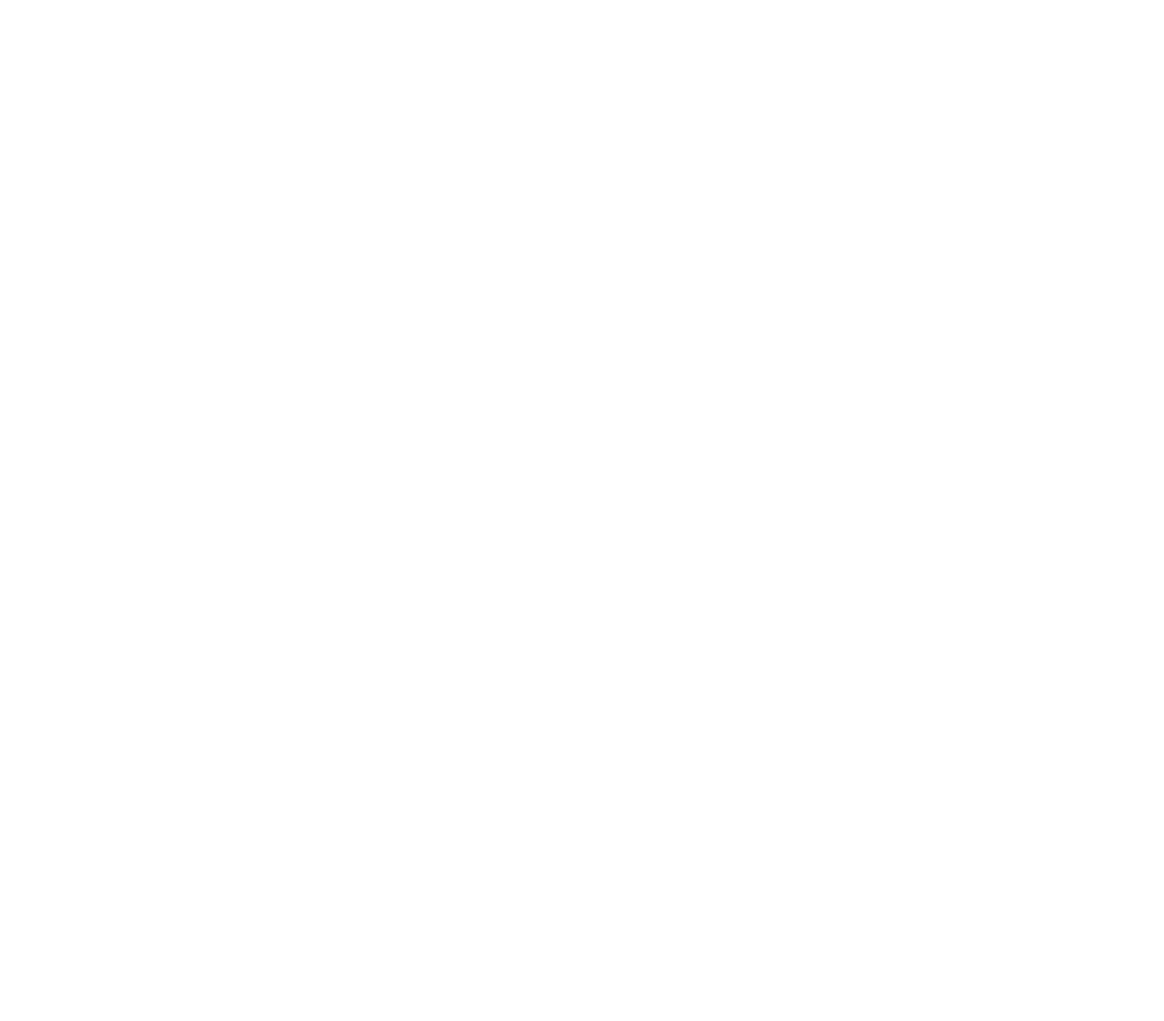
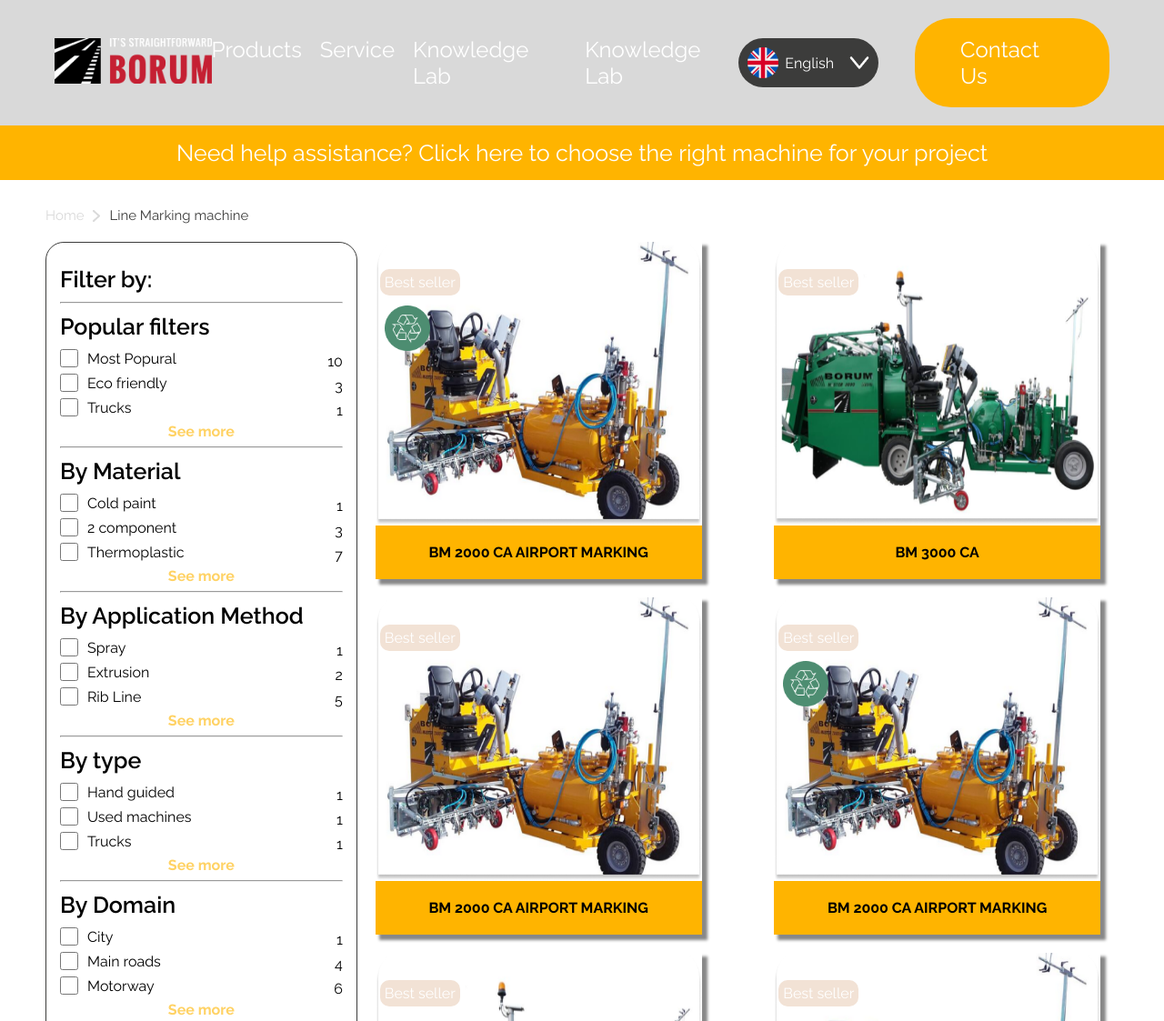
Before and after one commit to yanitsatsoneva/exam-project-2023, a plain HTML site: page products.html in a window 1280 px wide. Shown: the top 1123 px of the page at 91% size. Before the commit the page ends 800 px from the top, so only its background shows below. Drawn offline with Linux system fonts and the light colour scheme.

Commit message:
add products list page

```diff
--- /dev/null
+++ b/products.css
@@ -0,0 +1,156 @@
+nav {
+    background-color: var(--concrete-grey);
+}
+
+.help {
+    background-color: var(--machine-yellow);
+    padding: 15px;
+    text-align: center;
+    width: 100%;
+    color: var(--white);
+    font-size: 25px;
+    cursor: pointer;
+    box-sizing: border-box;
+}
+
+.help:hover {
+    opacity: .7;
+}
+
+.breadcrumbs {
+    display: flex;
+    align-items: center;
+    gap: 10px;
+    margin-top: 30px;
+    margin-left: 50px;
+}
+
+.breadcrumbs > span {
+    font-size: 15px;
+    color: var(--concrete-grey);
+}
+
+.breadcrumbs > span.active {
+    color: var(--dark-grey);
+}
+
+.list-items {
+    margin: 0 50px;
+    display: flex;
+    box-sizing: border-box;
+}
+
+.filters {
+    margin-top: 20px;
+    width: 30%;
+    border: 1px solid var(--dark-grey);
+    border-radius: 20px;
+    box-sizing: border-box;
+    padding: 15px;
+    display: flex;
+    flex-direction: column;
+    height: fit-content;
+}
+
+.filter-title {
+    font-size: 25px;
+    font-weight: 600;
+    margin-bottom: 10px;
+    margin-top: 10px;
+}
+
+.filter-checkbox {
+    display: flex;
+    align-items: center;
+    justify-content: space-between;
+    width: 100%;
+}
+
+.checkbox {
+    display: flex;
+    align-items: center;
+    gap: 10px;
+    margin-bottom: 7px;
+}
+
+.checkbox > input {
+    height: 20px;
+    width: 20px;
+}
+
+.see-more-filters {
+    color: var(--yellow);
+    text-align: center;
+    font-weight: bold;
+    margin-bottom: 7px;
+}
+.item-card > .item-image {
+    height: 312px;
+}
+
+.item-card {
+    width: 45%;
+    display: flex;
+    flex-direction: column;
+    box-shadow: 5px 5px 3px 1px #888888;
+    position: relative;
+    transition: transform .1s; /* Animation */
+    cursor: pointer;
+}
+
+.item-card:hover {
+    transform: scale(1.02);
+}
+
+.item-card > .recycle-icon {
+    height: 50px;
+    position: absolute;
+    top: 70px;
+    left: 10px;
+}
+
+.item-card > .best-seller {
+    background-color: #F2E2D5;
+    position: absolute;
+    color: var(--white);
+    top: 30px;
+    left: 5px;
+    padding: 5px;
+    border-radius: 10px;
+}
+
+.products {
+    display: flex;
+    align-items: center;
+    justify-content: space-between;
+    flex-wrap: wrap;
+    width: 70%;
+    gap: 20px;
+    padding: 20px;
+}
+
+.name-section {
+    background-color: var(--machine-yellow);
+    padding: 20px;
+    font-weight: bold;
+    text-align: center;
+}
+
+.see-more {
+    display: flex;
+    align-items: center;
+    justify-content: center;
+    margin-top: 50px;
+    width: 100%;
+}
+
+#see-more {
+    cursor: pointer;
+}
+
+.products-full {
+    width: 100%;
+    visibility: hidden;
+    transition: all 0.3s linear;
+    height: 0px;
+}
--- a/products.html
+++ b/products.html
@@ -0,0 +1,437 @@
+<!DOCTYPE html>
+<html lang="en">
+<head>
+    <meta charset="UTF-8">
+    <meta http-equiv="X-UA-Compatible" content="IE=edge">
+    <meta name="viewport" content="width=device-width, initial-scale=1.0">
+
+    <link rel="stylesheet" href="common.css">
+    <link rel="stylesheet" href="products.css">
+
+    <link rel="preconnect" href="https://fonts.googleapis.com">
+    <link rel="preconnect" href="https://fonts.gstatic.com" crossorigin>
+    <link href="https://fonts.googleapis.com/css2?family=Raleway:ital,wght@0,100;0,200;0,300;0,400;0,500;0,600;0,700;0,800;0,900;1,100;1,200;1,300;1,400;1,500;1,600;1,700;1,800;1,900&display=swap" rel="stylesheet">
+
+    <title>Borum</title>
+</head>
+<body>
+    <nav>
+        <a href="index.html"><img src="./assets/images/logo.png" alt="logo" class="logo" /></a>
+        <div class="nav-links">
+            <div class="nav-link">
+            <div class="link">Products</div>
+            <div class="links-dropdown">
+                <a href="./products.html">Line Marketing Machines</a>
+                <a href="./products.html">Additional products</a>
+            </div>
+        </div>
+
+        <div class="nav-link">
+            <div class="link">Service</div>
+            <div class="links-dropdown">
+                <a href="./error.html">Contact Information</a>
+                <a href="./error.html">Service and Claims</a>
+                <a href="./error.html">Find your Serial no.</a>
+                <a href="./error.html">Borum Academy</a>
+                <a href="./error.html">Spare parts</a>
+            </div>
+        </div>
+
+        <div class="nav-link">
+            <div class="link">Knowledge Lab</div>
+            <div class="links-dropdown">
+                <a href="./error.html">Download Center</a>
+                <a href="./error.html">Application Method</a>
+                <a href="./error.html">Product Information</a>
+                <a href="./error.html">Choosing your marketing machine</a>
+                <a href="./error.html">Machine types</a>
+                <a href="./error.html">Types of line marketing material</a>
+                <a href="./error.html">FAQ</a>
+            </div>
+        </div>
+
+        <div class="nav-link">
+            <div class="link">Knowledge Lab</div>
+            <div class="links-dropdown">
+                <a href="./error.html">About Borum</a>
+                <a href="./error.html">News and Media</a>
+                <a href="./error.html">Values</a>
+                <a href="./error.html">Working at Borum</a>
+                <a href="./error.html">Borum policies</a>
+                <a href="./error.html">Financing</a>
+                <a href="./error.html">List of Public Holidays</a>
+            </div>
+        </div>
+        </div>
+        <div class="nav-right-section">
+            <div class="language-picker">
+                <div class="picked-language">
+                    <img src="./assets/icons/english-flag.png"/>
+                    <span>English</span>
+                    <img class="chevron" src="./assets/icons/chevron-up.png" alt="arrow" />
+                </div>
+
+                <div class="language-options">
+                    <a href="#" class="language-option">
+                        <img src="./assets/icons/german-flag.png"/>
+                        <span>German</span>
+                    </a>
+                    <a href="#" class="language-option">
+                        <img src="./assets/icons/french-flag.png"/>
+                        <span>Frech</span>
+                    </a>
+                    <a href="#" class="language-option">
+                        <img src="./assets/icons/spanish-flag.png"/>
+                        <span>Spanish</span>
+                    </a>
+                    <a href="#" class="language-option">
+                        <img src="./assets/icons/russian-flag.png"/>
+                        <span>Russian</span>
+                    </a>
+                </div>
+            </div>
+
+            <a href="contact-us.html" class="button">Contact Us</a>
+        </div>
+    </nav>
+
+    <main>
+        <section class="help">
+            <a href="./error.html">
+                Need help assistance? Click here to choose the right machine for your project
+            </a>
+        </section>
+
+        <section class="breadcrumbs">
+            <span>Home</span>
+            <img src="./assets/icons/chevron-grey.png" alt="arrow">
+            <span class="active">Line Marking machine</span>
+        </section>
+
+        <section class="list-items">
+            <section class="filters">
+                <span class="filter-title">Filter by:</span>
+                <hr />
+                <span class="filter-title">Popular filters</span>
+                <div class="filter-checkbox">
+                    <div class="checkbox">
+                        <input type="checkbox" name="popular" id="popular">
+                        <label for="popular">Most Popural</label>
+                    </div>
+
+                    <span class="filter-count">
+                        10
+                    </span>
+                </div>
+                <div class="filter-checkbox">
+                    <div class="checkbox">
+                        <input type="checkbox" name="eco" id="eco">
+                        <label for="eco">Eco friendly</label>
+                    </div>
+
+                    <span class="filter-count">
+                        3
+                    </span>
+                </div>
+                <div class="filter-checkbox">
+                    <div class="checkbox">
+                        <input type="checkbox" name="trucks1" id="trucks1">
+                        <label for="trucks1">Trucks</label>
+                    </div>
+
+                    <span class="filter-count">
+                        1
+                    </span>
+                </div>
+                <span class="see-more-filters">
+                    See more
+                </span>
+                <hr />
+                <span class="filter-title">By Material</span>
+                <div class="filter-checkbox">
+                    <div class="checkbox">
+                        <input type="checkbox" name="cold" id="cold">
+                        <label for="cold">Cold paint</label>
+                    </div>
+
+                    <span class="filter-count">
+                        1
+                    </span>
+                </div>
+                <div class="filter-checkbox">
+                    <div class="checkbox">
+                        <input type="checkbox" name="components" id="components">
+                        <label for="components">2 component</label>
+                    </div>
+
+                    <span class="filter-count">
+                        3
+                    </span>
+                </div>
+                <div class="filter-checkbox">
+                    <div class="checkbox">
+                        <input type="checkbox" name="thermoplastic" id="thermoplastic">
+                        <label for="thermoplastic">Thermoplastic</label>
+                    </div>
+
+                    <span class="filter-count">
+                        7
+                    </span>
+                </div>
+                <span class="see-more-filters">
+                    See more
+                </span>
+                <hr />
+                <span class="filter-title">By Application Method</span>
+                <div class="filter-checkbox">
+                    <div class="checkbox">
+                        <input type="checkbox" name="spray" id="spray">
+                        <label for="spray">Spray</label>
+                    </div>
+
+                    <span class="filter-count">
+                        1
+                    </span>
+                </div>
+                <div class="filter-checkbox">
+                    <div class="checkbox">
+                        <input type="checkbox" name="extrusion" id="extrusion">
+                        <label for="extrusion">Extrusion</label>
+                    </div>
+
+                    <span class="filter-count">
+                        2
+                    </span>
+                </div>
+                <div class="filter-checkbox">
+                    <div class="checkbox">
+                        <input type="checkbox" name="rib" id="rib">
+                        <label for="rib">Rib Line</label>
+                    </div>
+
+                    <span class="filter-count">
+                        5
+                    </span>
+                </div>
+                <span class="see-more-filters">
+                    See more
+                </span>
+                <hr />
+                <span class="filter-title">By type</span>
+                <div class="filter-checkbox">
+                    <div class="checkbox">
+                        <input type="checkbox" name="hand" id="hand">
+                        <label for="hand">Hand guided</label>
+                    </div>
+
+                    <span class="filter-count">
+                        1
+                    </span>
+                </div>
+                <div class="filter-checkbox">
+                    <div class="checkbox">
+                        <input type="checkbox" name="used" id="used">
+                        <label for="used">Used machines</label>
+                    </div>
+
+                    <span class="filter-count">
+                        1
+                    </span>
+                </div>
+                <div class="filter-checkbox">
+                    <div class="checkbox">
+                        <input type="checkbox" name="trucks" id="trucks">
+                        <label for="trucks">Trucks</label>
+                    </div>
+
+                    <span class="filter-count">
+                        1
+                    </span>
+                </div>
+                <span class="see-more-filters">
+                    See more
+                </span>
+                <hr />
+                <span class="filter-title">By Domain</span>
+                <div class="filter-checkbox">
+                    <div class="checkbox">
+                        <input type="checkbox" name="city" id="city">
+                        <label for="city">City</label>
+                    </div>
+
+                    <span class="filter-count">
+                        1
+                    </span>
+                </div>
+                <div class="filter-checkbox">
+                    <div class="checkbox">
+                        <input type="checkbox" name="main" id="main">
+                        <label for="main">Main roads</label>
+                    </div>
+
+                    <span class="filter-count">
+                        4
+                    </span>
+                </div>
+                <div class="filter-checkbox">
+                    <div class="checkbox">
+                        <input type="checkbox" name="motorway" id="motorway">
+                        <label for="motorway">Motorway</label>
+                    </div>
+
+                    <span class="filter-count">
+                        6
+                    </span>
+                </div>
+                <span class="see-more-filters">
+                    See more
+                </span>
+            </section>
+
+            <section class="products">
+                <div class="item-card">
+                    <div class="best-seller">Best seller</div>
+                    <img src="./assets/images/item1.png" alt="item1" class="item-image" />
+                    <img class="recycle-icon" src="./assets/icons/recycle-icon.png" />
+                    <div class="name-section">BM 2000 CA AIRPORT MARKING</div>
+                </div>
+
+                <div class="item-card">
+                    <div class="best-seller">Best seller</div>
+                    <img src="./assets/images/item2.png" alt="item1" class="item-image" />
+
+                    <div class="name-section">BM 3000 CA</div>
+                </div>
+
+                <div class="item-card">
+                    <div class="best-seller">Best seller</div>
+                    <img src="./assets/images/item3.png" alt="item1" class="item-image" />
+                    <div class="name-section">BM 2000 CA AIRPORT MARKING</div>
+                </div>
+
+                <div class="item-card">
+                    <div class="best-seller">Best seller</div>
+                    <img src="./assets/images/item1.png" alt="item1" class="item-image" />
+                    <img class="recycle-icon" src="./assets/icons/recycle-icon.png" />
+                    <div class="name-section">BM 2000 CA AIRPORT MARKING</div>
+                </div>
+
+                <div class="item-card">
+                    <div class="best-seller">Best seller</div>
+                    <img src="./assets/images/item2.png" alt="item1" class="item-image" />
+
+                    <div class="name-section">BM 3000 CA</div>
+                </div>
+
+                <div class="item-card">
+                    <div class="best-seller">Best seller</div>
+                    <img src="./assets/images/item3.png" alt="item1" class="item-image" />
+                    <div class="name-section">BM 2000 CA AIRPORT MARKING</div>
+                </div>
+
+                <section class="products products-full">
+                    <div class="item-card">
+                        <div class="best-seller">Best seller</div>
+                        <img src="./assets/images/item3.png" alt="item1" class="item-image" />
+                        <div class="name-section">BM 2000 CA AIRPORT MARKING</div>
+                    </div>
+
+                    <div class="item-card">
+                        <div class="best-seller">Best seller</div>
+                        <img src="./assets/images/item1.png" alt="item1" class="item-image" />
+                        <img class="recycle-icon" src="./assets/icons/recycle-icon.png" />
+                        <div class="name-section">BM 2000 CA AIRPORT MARKING</div>
+                    </div>
+
+                    <div class="item-card">
+                        <div class="best-seller">Best seller</div>
+                        <img src="./assets/images/item2.png" alt="item1" class="item-image" />
+
+                        <div class="name-section">BM 3000 CA</div>
+                    </div>
+
+                    <div class="item-card">
+                        <div class="best-seller">Best seller</div>
+                        <img src="./assets/images/item3.png" alt="item1" class="item-image" />
+                        <div class="name-section">BM 2000 CA AIRPORT MARKING</div>
+                    </div>
+                </section>
+
+                <div class="see-more">
+                    <a id="see-more" class="secondary-button">See more</a>
+                </div>
+            </section>
+        </section>
+    </main>
+
+
+    <footer>
+        <div class="info">
+            <span>Borum A/S</span>
+
+            <div class="address">
+                <p>Højvangsvej 10</p>
+                <p>Hadbjerg</p>
+                <p>DK-8370 Hadsten</p>
+                <p>Denmark</p>
+            </div>
+
+            <div class="vat">
+                <p>Vat no. 19085694</p>
+                <p>(EU and non-EU)</p>
+            </div>
+        </div>
+
+        <div class="contact">
+            <span>Get in contact with us</span>
+            <div class="contact-item">
+                <span>Tel:</span>
+                <a href="tel:+4587613213">+45 87 61 32 13</a>
+            </div>
+
+            <div class="contact-item">
+                <span>Company e-mail:</span>
+                <a href="mailto:info@borum.as">info@borum.as</a>
+            </div>
+
+            <div class="contact-item">
+                <span>Invoice:</span>
+                <a href="mailto:invoice@borum.as">invoice@borum.as</a>
+            </div>
+
+            <div class="contact-item">
+                <span>Service:</span>
+                <a href="mailto:service@borum.as">service@borum.as</a>
+            </div>
+
+            <div class="contact-item">
+                <span>Spare parts:</span>
+                <a href="mailto:spareparts@borum.as">spareparts@borum.as</a>
+            </div>
+        </div>
+
+        <div class="departments">
+            <span>Departments</span>
+            <p>Marketing</p>
+            <p>Sales</p>
+            <p>Research & Development</p>
+            <p>Production Planning & Purchase</p>
+            <p>Service & Spare parts</p>
+            <p>Administration & Finance</p>
+            <p>Management</p>
+        </div>
+
+        <div class="social">
+            <span>Social media</span>
+            <div class="icons">
+                <img src="./assets/icons/facebook-icon.png" alt="facebook">
+                <img src="./assets/icons/linkedin-icon.png" alt="linkedin">
+                <img src="./assets/icons/youtube-icon.png" alt="youtube">
+            </div>
+        </div>
+    </footer>
+
+    <script src="./index.js"></script>
+    <script src="./products.js"></script>
+</body>
+</html>
```
Also changed, not shown: index.html (+12 -12 lines), products.js (added, +12 -0 lines), assets/icons/chevron-grey.png (added), common.css (line endings or trailing spaces).
